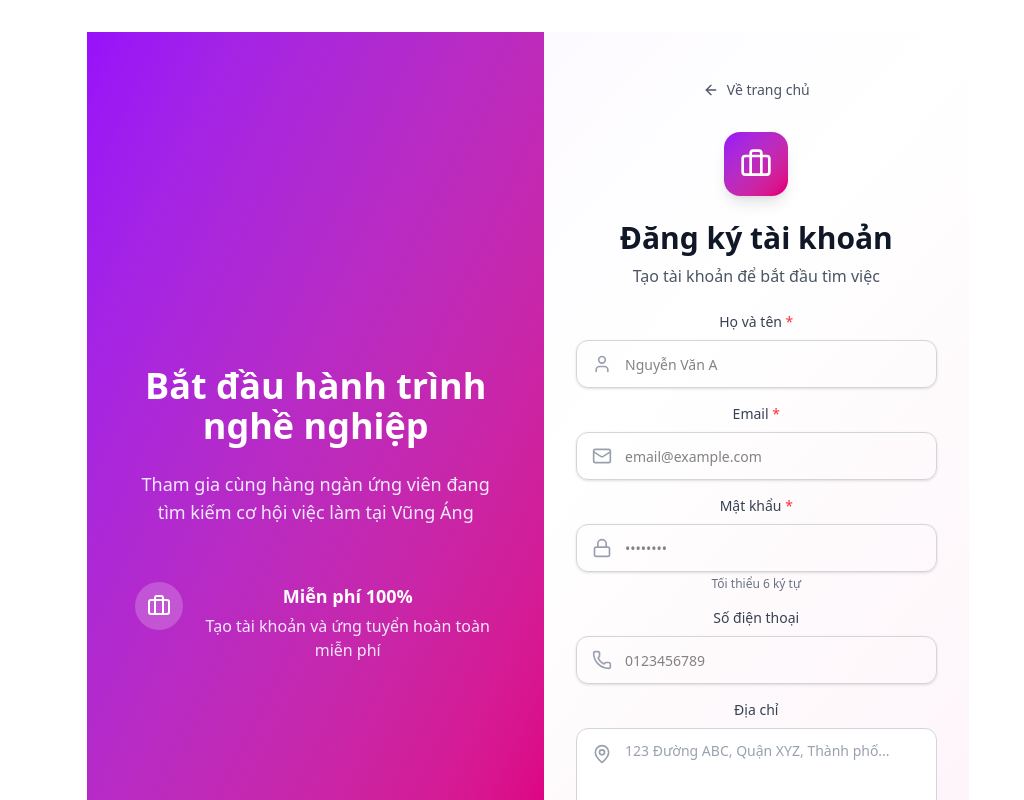
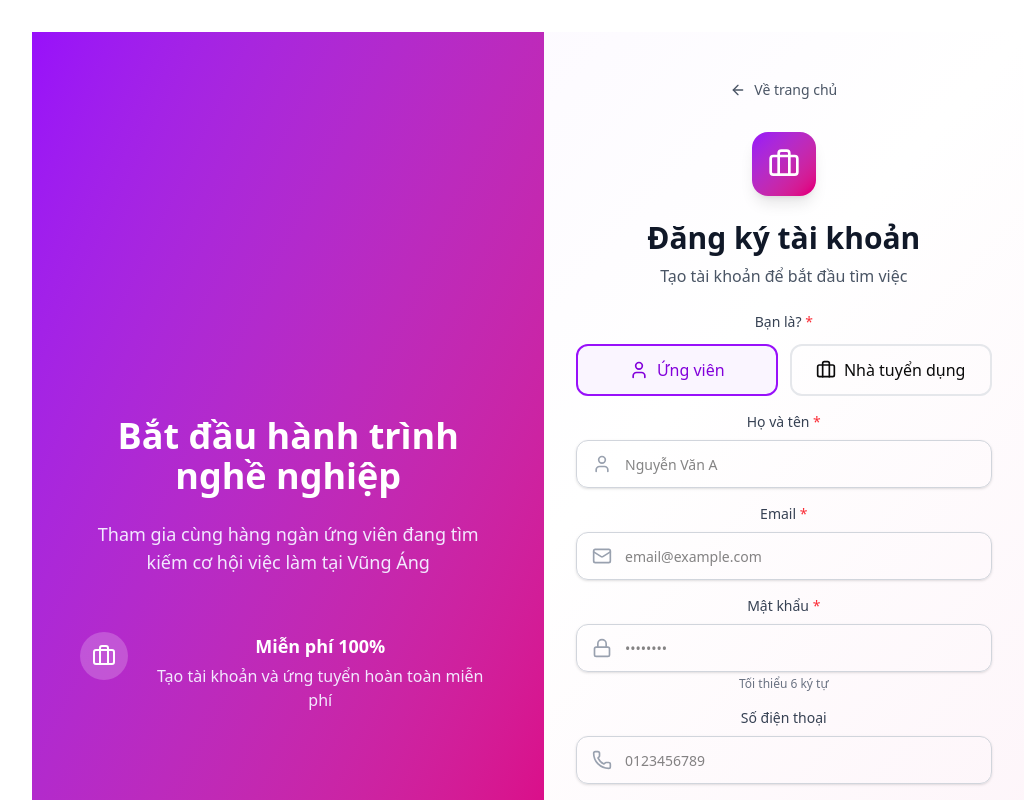
Before and after one commit to KaitoKid1612/hrm-app, a React (Vite) app in the folder frontend-client/: page /register in a window 1280 px wide. Shown: the top 800 px of the page, without its empty margins (112-1136 px from the left). Built offline with nearby package versions, Linux system fonts and the light colour scheme; no server answers.

Commit message:
feat: add role selection and role-based redirect

```diff
--- a/frontend-client/src/features/auth/components/LoginPage.tsx
+++ b/frontend-client/src/features/auth/components/LoginPage.tsx
@@ -22,9 +22,19 @@ const Login: React.FC = () => {
     setIsLoading(true);
 
     try {
-      await login({ email, password });
+      const response = await login({ email, password });
       const returnUrl = searchParams.get('returnUrl');
-      navigate(returnUrl || ROUTES.DASHBOARD);
+
+      // Role-based redirect
+      if (returnUrl) {
+        navigate(returnUrl);
+      } else if (response?.role === 'EMPLOYER') {
+        navigate(ROUTES.COMPANY_DASHBOARD);
+      } else if (response?.role === 'CANDIDATE') {
+        navigate(ROUTES.DASHBOARD);
+      } else {
+        navigate(ROUTES.DASHBOARD);
+      }
     } catch (err) {
       setError(err instanceof Error ? err.message : 'Lỗi không xác định');
     } finally {
--- a/frontend-client/src/features/auth/components/RegisterPage.tsx
+++ b/frontend-client/src/features/auth/components/RegisterPage.tsx
@@ -24,6 +24,7 @@ const Register: React.FC = () => {
     email: '',
     password: '',
     name: '',
+    role: 'CANDIDATE' as 'CANDIDATE' | 'EMPLOYER',
     phone: '',
     address: '',
   });
@@ -40,8 +41,14 @@ const Register: React.FC = () => {
     setIsLoading(true);
 
     try {
-      await register(formData);
-      navigate(ROUTES.DASHBOARD);
+      const response = await register(formData);
+
+      // Role-based redirect
+      if (response?.role === 'EMPLOYER') {
+        navigate(ROUTES.COMPANY_DASHBOARD);
+      } else {
+        navigate(ROUTES.DASHBOARD);
+      }
     } catch (err) {
       setError(err instanceof Error ? err.message : 'Lỗi không xác định');
     } finally {
@@ -103,6 +110,51 @@ const Register: React.FC = () => {
 
           {/* Form */}
           <form onSubmit={handleSubmit} className="space-y-4">
+            {/* Role Selection */}
+            <div>
+              <Label className="text-sm font-medium text-gray-700 mb-3 block">
+                Bạn là? <span className="text-red-500">*</span>
+              </Label>
+              <div className="grid grid-cols-2 gap-3">
+                <label
+                  className={`flex items-center justify-center gap-2 px-4 py-3 rounded-xl border-2 cursor-pointer transition-all ${
+                    formData.role === 'CANDIDATE'
+                      ? 'border-purple-600 bg-purple-50 text-purple-700'
+                      : 'border-gray-200 hover:border-purple-300'
+                  }`}
+                >
+                  <input
+                    type="radio"
+                    name="role"
+                    value="CANDIDATE"
+                    checked={formData.role === 'CANDIDATE'}
+                    onChange={handleChange}
+                    className="sr-only"
+                  />
+                  <User className="w-5 h-5" />
+                  <span className="font-medium">Ứng viên</span>
+                </label>
+                <label
+                  className={`flex items-center justify-center gap-2 px-4 py-3 rounded-xl border-2 cursor-pointer transition-all ${
+                    formData.role === 'EMPLOYER'
+                      ? 'border-purple-600 bg-purple-50 text-purple-700'
+                      : 'border-gray-200 hover:border-purple-300'
+                  }`}
+                >
+                  <input
+                    type="radio"
+                    name="role"
+                    value="EMPLOYER"
+                    checked={formData.role === 'EMPLOYER'}
+                    onChange={handleChange}
+                    className="sr-only"
+                  />
+                  <Briefcase className="w-5 h-5" />
+                  <span className="font-medium">Nhà tuyển dụng</span>
+                </label>
+              </div>
+            </div>
+
             <div>
               <Label htmlFor="name" className="text-sm font-medium text-gray-700 mb-2 block">
                 Họ và tên <span className="text-red-500">*</span>
--- a/frontend-client/src/features/auth/hooks/useAuth.tsx
+++ b/frontend-client/src/features/auth/hooks/useAuth.tsx
@@ -7,8 +7,8 @@ interface AuthContextValue {
   token: string | null;
   isAuthenticated: boolean;
   isLoading: boolean;
-  login: (data: LoginFormData) => Promise<void>;
-  register: (data: RegisterFormData) => Promise<void>;
+  login: (data: LoginFormData) => Promise<AuthUser>;
+  register: (data: RegisterFormData) => Promise<AuthUser>;
   logout: () => void;
 }
 
@@ -50,7 +50,9 @@ export const AuthProvider = ({ children }: { children: ReactNode }) => {
     setUser(response.user);
     setToken(response.accessToken);
     localStorage.setItem('token', response.accessToken);
+    localStorage.setItem('refreshToken', response.refreshToken);
     localStorage.setItem('user', JSON.stringify(response.user));
+    return response.user;
   };
 
   const register = async (data: RegisterFormData) => {
@@ -58,13 +60,16 @@ export const AuthProvider = ({ children }: { children: ReactNode }) => {
     setUser(response.user);
     setToken(response.accessToken);
     localStorage.setItem('token', response.accessToken);
+    localStorage.setItem('refreshToken', response.refreshToken);
     localStorage.setItem('user', JSON.stringify(response.user));
+    return response.user;
   };
 
   const logout = () => {
     setUser(null);
     setToken(null);
     localStorage.removeItem('token');
+    localStorage.removeItem('refreshToken');
     localStorage.removeItem('user');
   };
 
--- a/frontend-client/src/features/auth/types/index.ts
+++ b/frontend-client/src/features/auth/types/index.ts
@@ -7,6 +7,7 @@ export interface RegisterFormData {
   email: string;
   password: string;
   name: string;
+  role?: 'EMPLOYER' | 'CANDIDATE';
   phone?: string;
   address?: string;
 }
```
